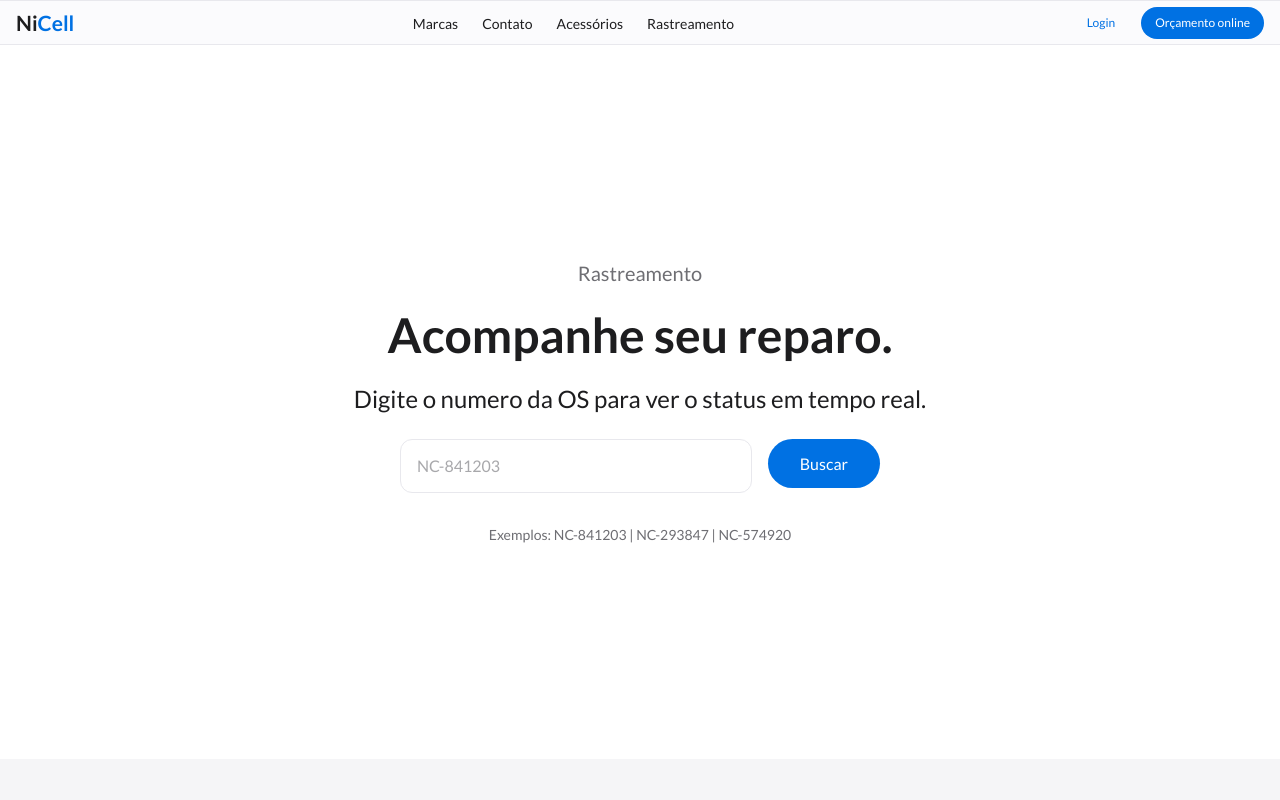
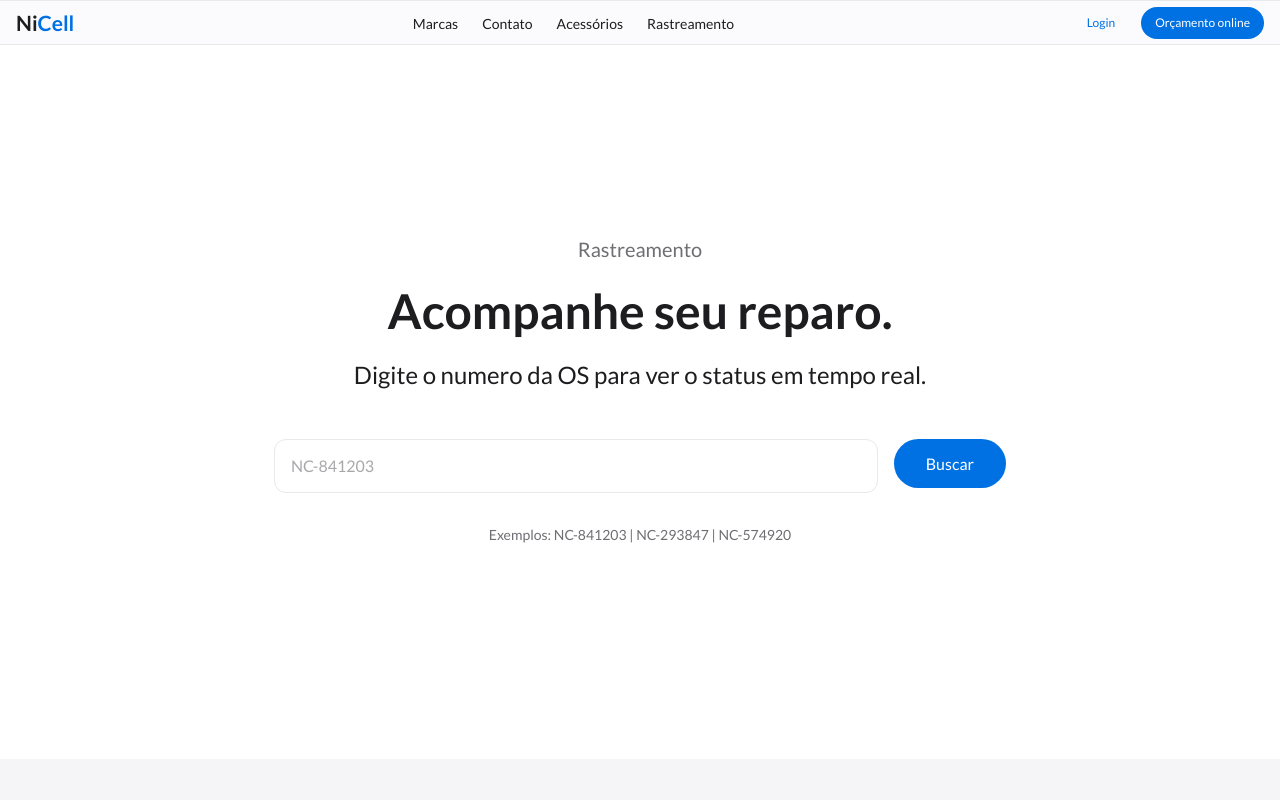
Before and after one commit to censuradho/nicell-ui, a Next.js app: page /rastreamento in a window 1280 px wide. Shown: the top 800 px of the page. Built offline with nearby package versions, Linux system fonts and the light colour scheme.

Commit message:
fix(TrackingForm): update container width and styling for improved layout

```diff
--- a/app/rastreamento/components/TrackingForm.tsx
+++ b/app/rastreamento/components/TrackingForm.tsx
@@ -38,7 +38,7 @@ export function TrackingForm() {
   }
 
   return (
-    <div className="w-full max-w-[480px] items-center flex flex-col gap-2">
+    <div className="w-full max-w-[780px] items-center flex flex-col gap-2 bg-background rounded-2xl p-6">
       <form
         onSubmit={handleSubmit(onSubmit)}
         className="w-full flex items-start gap-4"
```
